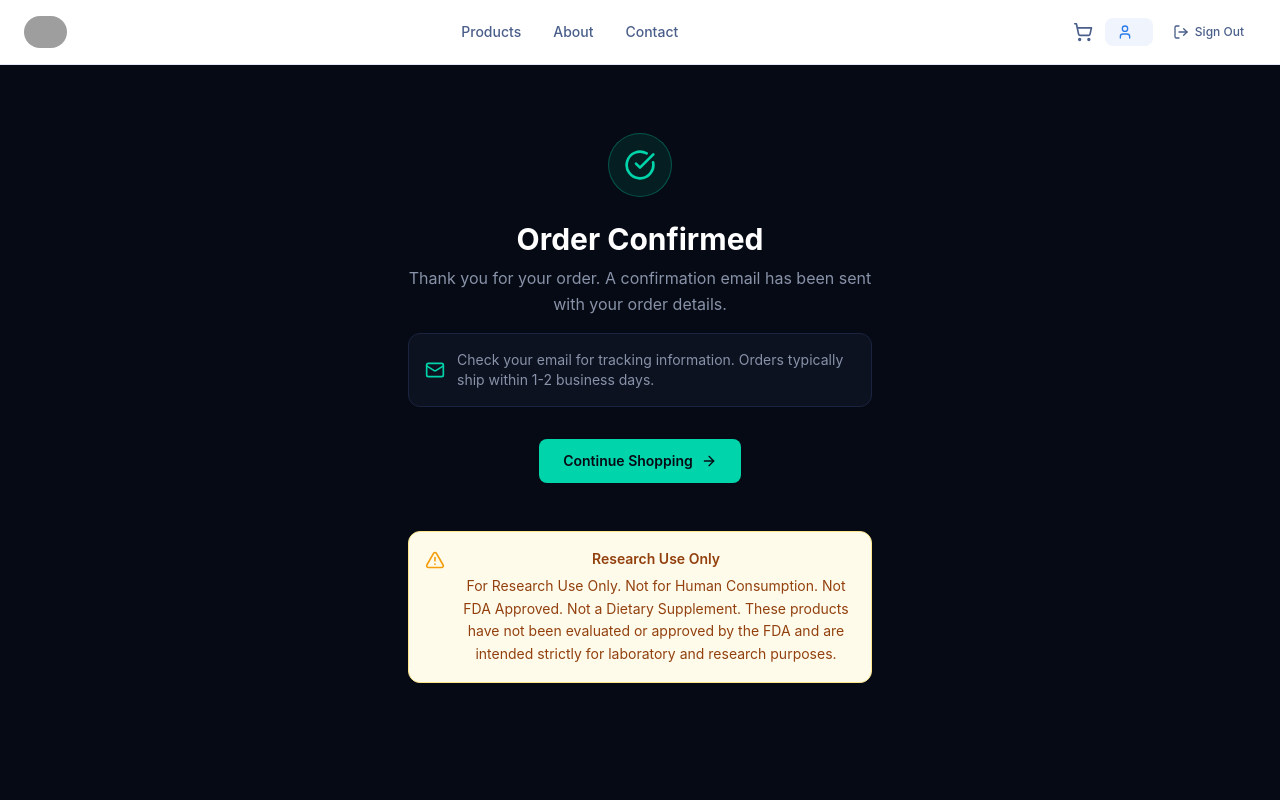
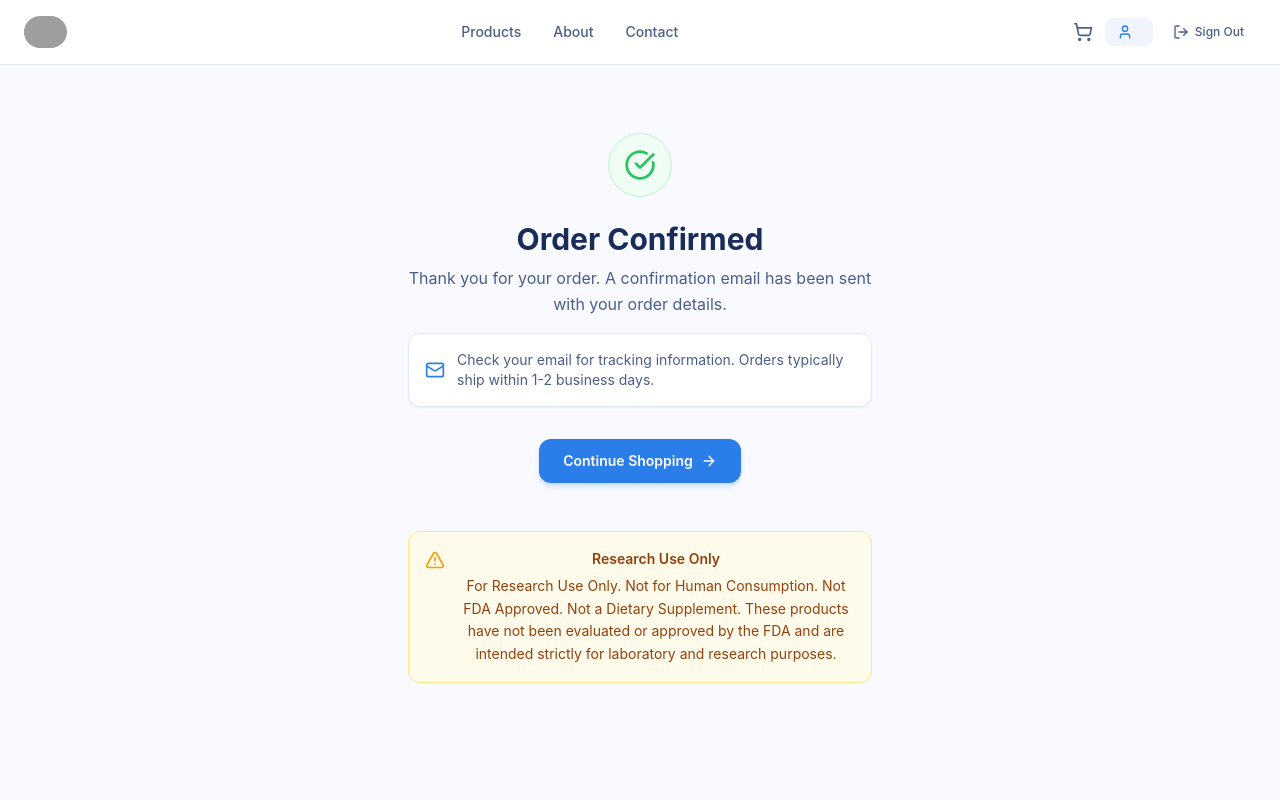
Before and after one commit to llillymarketing/GenaraLabs, a React (Vite) app: page /order-confirmation in a window 1280 px wide. Shown: the top 800 px of the page. Built offline with nearby package versions, Linux system fonts and the light colour scheme; grey boxes are pictures that could not be loaded.

Commit message:
fix: src/pages/OrderConfirmation.jsx

```diff
--- a/src/pages/OrderConfirmation.jsx
+++ b/src/pages/OrderConfirmation.jsx
@@ -10,44 +10,23 @@ export default function OrderConfirmation() {
   const orderNumber = urlParams.get('order') || '';
 
   return (
-    <div className="min-h-screen bg-[#060a14] pt-24 pb-20 flex items-center">
+    <div className="min-h-screen bg-[#f8faff] pt-24 pb-20 flex items-center">
       <div className="max-w-lg mx-auto px-6 text-center">
-        <motion.div
-          initial={{ scale: 0.8, opacity: 0 }}
-          animate={{ scale: 1, opacity: 1 }}
-          transition={{ duration: 0.5, type: 'spring' }}
-        >
-          <div className="w-16 h-16 rounded-full bg-[#00d4aa]/10 border border-[#00d4aa]/30 flex items-center justify-center mx-auto mb-6">
-            <CheckCircle className="w-8 h-8 text-[#00d4aa]" />
+        <motion.div initial={{ scale: 0.8, opacity: 0 }} animate={{ scale: 1, opacity: 1 }} transition={{ duration: 0.5, type: 'spring' }}>
+          <div className="w-16 h-16 rounded-full bg-green-50 border border-green-200 flex items-center justify-center mx-auto mb-6">
+            <CheckCircle className="w-8 h-8 text-green-500" />
           </div>
-
-          <h1 className="text-2xl md:text-3xl font-bold text-white mb-2">Order Confirmed</h1>
-          {orderNumber && (
-            <p className="text-sm text-[#5a6478] font-mono mb-6">Order #{orderNumber}</p>
-          )}
-
-          <p className="text-[#8892a8] leading-relaxed mb-4">
-            Thank you for your order. A confirmation email has been sent with your order details.
-          </p>
-
-          <div className="bg-[#0c1220] border border-[#1a2440] rounded-xl p-4 mb-8 flex items-center gap-3">
-            <Mail className="w-5 h-5 text-[#00d4aa] flex-shrink-0" />
-            <p className="text-sm text-[#8892a8] text-left">
-              Check your email for tracking information. Orders typically ship within 1-2 business days.
-            </p>
+          <h1 className="text-2xl md:text-3xl font-bold text-[#1a2d5a] mb-2">Order Confirmed</h1>
+          {orderNumber && <p className="text-sm text-[#8a9bbf] font-mono mb-6">Order #{orderNumber}</p>}
+          <p className="text-[#4a5e8a] leading-relaxed mb-4">Thank you for your order. A confirmation email has been sent with your order details.</p>
+          <div className="bg-white border border-[#e2e8f5] rounded-xl p-4 mb-8 flex items-center gap-3 shadow-sm">
+            <Mail className="w-5 h-5 text-[#2b7de9] flex-shrink-0" />
+            <p className="text-sm text-[#4a5e8a] text-left">Check your email for tracking information. Orders typically ship within 1-2 business days.</p>
           </div>
-
-          <Link
-            to={createPageUrl('Products')}
-            className="inline-flex items-center gap-2 bg-[#00d4aa] hover:bg-[#00b894] text-[#060a14] font-semibold px-6 py-3 rounded-lg transition-all text-sm"
-          >
-            Continue Shopping
-            <ArrowRight className="w-4 h-4" />
+          <Link to={createPageUrl('Products')} className="inline-flex items-center gap-2 bg-[#2b7de9] hover:bg-[#3b8ef0] text-white font-semibold px-6 py-3 rounded-xl transition-all text-sm shadow-md shadow-[#2b7de9]/20">
+            Continue Shopping <ArrowRight className="w-4 h-4" />
           </Link>
-
-          <div className="mt-12">
-            <DisclaimerBanner />
-          </div>
+          <div className="mt-12"><DisclaimerBanner /></div>
         </motion.div>
       </div>
     </div>
```
